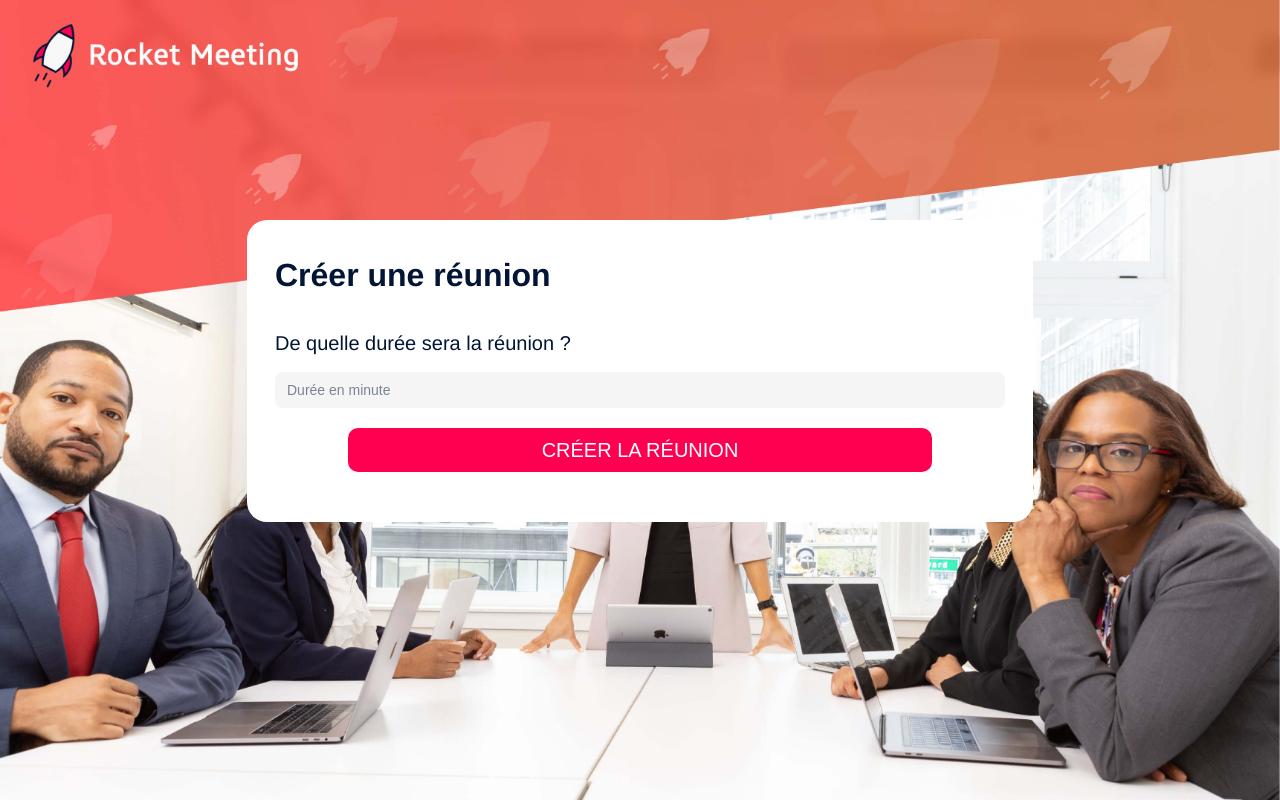
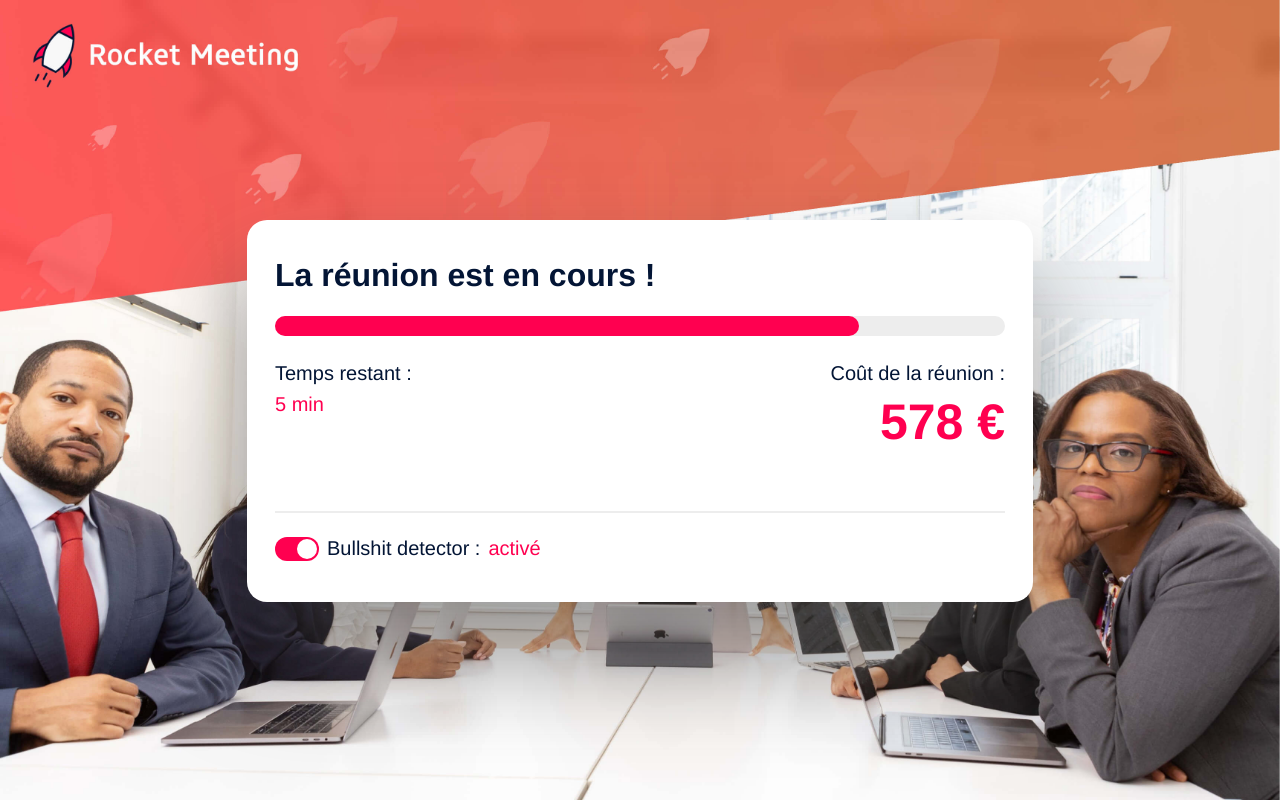
Before and after one commit to fhacktory/rocket, a plain HTML site: page projects/web/index.html in a window 1280 px wide. Drawn offline with nearby package versions, Linux system fonts and the light colour scheme; no server answers.

Commit message:
Add step 2 and 3 html/css

```diff
--- a/projects/web/index.html
+++ b/projects/web/index.html
@@ -13,14 +13,42 @@
 
 <body>
   <div id="app">
-    <div class="card step1">
+    <div class="card step1 past">
       <h1>Créer une réunion</h1>
       <h2>De quelle durée sera la réunion ?</h2>
       <input v-model="duration" type="text" placeholder="Durée en minute">
       <button @click="createMeeting()">Créer la réunion</button>
     </div>
-    <div class="card step2 future">
-
+    <div class="card step2 past">
+      <h1>La réunion a été créée !</h1>
+      <p>Partagez la session : <a>rocketmeeting.com/room/a43D9</a></p>
+      <h2>Participants :</h2>
+      <ul>
+        <li class="badge">Adrien</li>
+        <li class="badge">Édouard</li>
+        <li class="badge">Nico</li>
+      </ul>
+      <button>Commencer la réunion(60min)</button>
+    </div>
+    <div class="card step3">
+      <h1>La réunion est en cours !</h1>
+      <div class="gauge_container"><div class="gauge"></div></div>
+      <div class="space_between_container">
+        <div class="label">Temps restant :</div>
+        <div class="label">Coût de la réunion :</div>
+      </div>
+      <div class="space_between_container">
+        <div class="label value">5 min</div>
+        <div class="emphasized value">578 €</div>
+      </div>
+      <div class="divider"></div>
+      <div class="bullshit_controller">
+          <label class="switch">
+              <input type="checkbox" checked>
+              <span class="slider round"></span>
+          </label>
+          <span class="label">Bullshit detector :</span><span class="label value">activé</span>
+      </div>
     </div>
   </div>
 
--- a/projects/web/style.css
+++ b/projects/web/style.css
@@ -4,6 +4,7 @@ body {
   background-size: cover;
   font-family: Helvetica, Arial, sans-serif;
   color: #031535;
+  font-weight: 300;
 }
 
 .card {
@@ -20,12 +21,45 @@ body {
   display: flex;
   flex-direction: column;
   transition: all ease-in .3s;
+  box-shadow: 0 59px 98px 0 rgba(61,61,61,0.50);
+}
+
+.space_between_container {
+  display: flex;
+  justify-content: space-between;
+  margin-top: 8px;
+}
+
+.divider {
+  width: 100%;
+  height: 2px;
+  background: #EDEDED;
+  margin-bottom: 24px;
+  margin-top: 60px;
+}
+
+.label {
+  font-size: 20px;
+}
+
+.value {
+  color: #FF0050;
+}
+
+.disabled {
+  color: #ccc
+}
+
+.emphasized {
+  font-weight: 700;
+  font-size: 50px;
 }
 
 .past {
   opacity: 0;
   transform: translate(-50px, 0px);
   z-index: 100;
+  pointer-events: none;
 }
 
 .future {
@@ -45,6 +79,10 @@ input {
 }
 
 input:hover {
+  background: #e8e8e8;
+}
+
+input:focus {
   background: #e8e8e8;
 }
 
@@ -80,6 +118,31 @@ h2 {
   font-weight: 300;
 }
 
+a {
+  text-transform: none;
+  color: #FF0050;
+  text-decoration: none;
+}
+
+ul {
+  margin: 0;
+  padding: 0;
+  list-style: none;
+  align-self: flex-start;
+}
+
+li {
+  margin-bottom: 8px;
+}
+
+.badge {
+  padding: 10px;
+  background: white;
+  margin: 8;
+  border-radius: 8px;
+  box-shadow: 0 2px 19px 0 rgba(202,202,202,0.50);
+}
+
 .step1 {
   height: 270px;
 }
@@ -89,5 +152,78 @@ h2 {
 }
 
 .step3 {
-  height: 400px;
+  height: 350px;
 }
+
+.bullshit_controller {
+  display: flex;
+  align-items: center;
+}
+
+.bullshit_controller>span {
+  font-size: 20px;
+  margin-left: 8px;
+}
+
+.gauge_container {
+  background: #EDEDED;
+  border-radius: 10px;
+  height: 20px;
+  margin-bottom: 18px;
+}
+
+.gauge {
+  background: #FF0050;
+  width: 80%;
+  height: 100%;
+  border-radius: 10px;
+}
+
+.switch {
+  position: relative;
+  display: inline-block;
+  width: 44px;
+  height: 24px;
+}
+
+.switch input {
+  opacity: 0;
+  width: 0;
+  height: 0;
+}
+
+.slider {
+  position: absolute;
+  cursor: pointer;
+  top: 0;
+  left: 0;
+  right: 0;
+  bottom: 0;
+  background-color: #EDEDED;
+  transition: .4s;
+  border-radius: 34px;
+}
+
+.slider:before {
+  position: absolute;
+  content: "";
+  height: 20px;
+  width: 20px;
+  left: 2px;
+  bottom: 2px;
+  background-color: white;
+  transition: .4s;
+  border-radius: 50%;
+}
+
+input:checked + .slider {
+  background-color: #FF0050;
+}
+
+input:focus + .slider {
+  box-shadow: 0 0 1px #FF0050;
+}
+
+input:checked + .slider:before {
+  transform: translateX(20px);
+}
```
